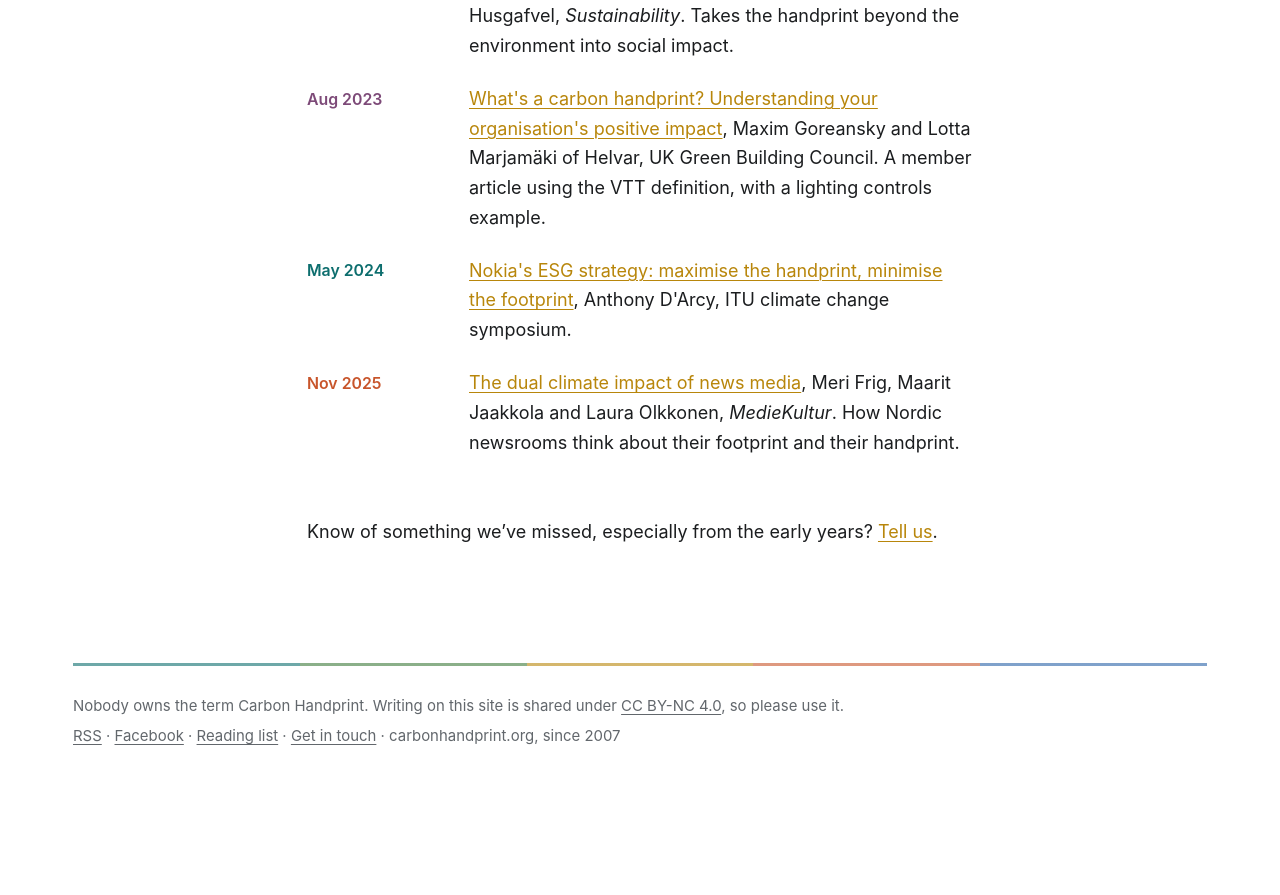
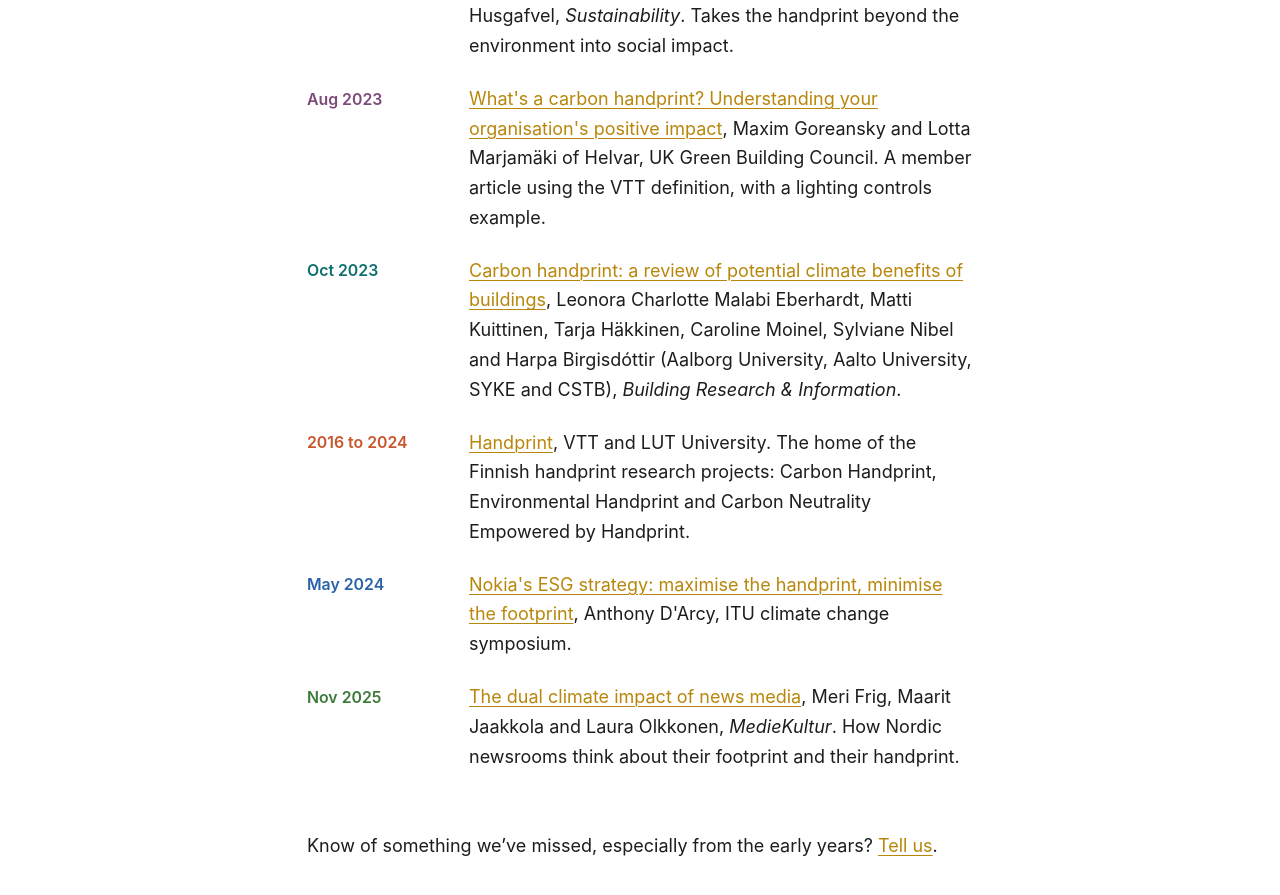
Before and after one commit to multiplicit-com/carbonhandprint, a Jekyll site: the page built from reading.md, in a window 1280 px wide and 900 px high, scrolled down 1685 px. Shown: the top 895 px of the window. Built offline with Jekyll 4.4.1, drawn with Linux system fonts in a browser that asks for light colours; before the commit the page ends 2484 px from its top, so only the background shows below that.

Commit message:
Reading list: add Building Research & Information review and handprint.fi
Co-Authored-By: Claude Opus 5.5 <noreply@anthropic.com>
Claude-Session: https://claude.ai/code/session_01Li7jXRtkERso7tJFT24TLP

```diff
--- a/reading.md
+++ b/reading.md
@@ -24,6 +24,8 @@ Articles from the original carbonhandprint.org are on the [blog](/blog/), with t
   <li><span class="yr">May 2021</span><span><a href="https://www.vttresearch.com/en/news-and-ideas/carbon-handprint-evolved-environmental-handprint-vtt-and-lut-developed-positive">Carbon handprint evolved into an environmental handprint</a>, VTT. The 2.0 guide, covering water, air, nutrients and resources.</span></li>
   <li><span class="yr">Oct 2021</span><span><a href="https://www.mdpi.com/2071-1050/13/20/11286">Exploring Social Sustainability Handprint, Part 1</a>, Roope Husgafvel, <em>Sustainability</em>. Takes the handprint beyond the environment into social impact.</span></li>
   <li><span class="yr">Aug 2023</span><span><a href="https://ukgbc.org/news/whats-a-carbon-handprint-understanding-your-organisations-positive-impact/">What's a carbon handprint? Understanding your organisation's positive impact</a>, Maxim Goreansky and Lotta Marjamäki of Helvar, UK Green Building Council. A member article using the VTT definition, with a lighting controls example.</span></li>
+  <li><span class="yr">Oct 2023</span><span><a href="https://www.tandfonline.com/doi/full/10.1080/09613218.2023.2266020">Carbon handprint: a review of potential climate benefits of buildings</a>, Leonora Charlotte Malabi Eberhardt, Matti Kuittinen, Tarja Häkkinen, Caroline Moinel, Sylviane Nibel and Harpa Birgisdóttir (Aalborg University, Aalto University, SYKE and CSTB), <em>Building Research &amp; Information</em>.</span></li>
+  <li><span class="yr">2016 to 2024</span><span><a href="https://handprint.fi/">Handprint</a>, VTT and LUT University. The home of the Finnish handprint research projects: Carbon Handprint, Environmental Handprint and Carbon Neutrality Empowered by Handprint.</span></li>
   <li><span class="yr">May 2024</span><span><a href="https://www.itu.int/en/ITU-T/climatechange/symposia/202405/Documents/Anthony%20Darcy.pdf">Nokia's ESG strategy: maximise the handprint, minimise the footprint</a>, Anthony D'Arcy, ITU climate change symposium.</span></li>
   <li><span class="yr">Nov 2025</span><span><a href="https://www.mediekultur.dk/article/view/152898">The dual climate impact of news media</a>, Meri Frig, Maarit Jaakkola and Laura Olkkonen, <em>MedieKultur</em>. How Nordic newsrooms think about their footprint and their handprint.</span></li>
 </ol>
```
Also changed, not shown: what-is-a-carbon-handprint.md (+1 -1 lines).
